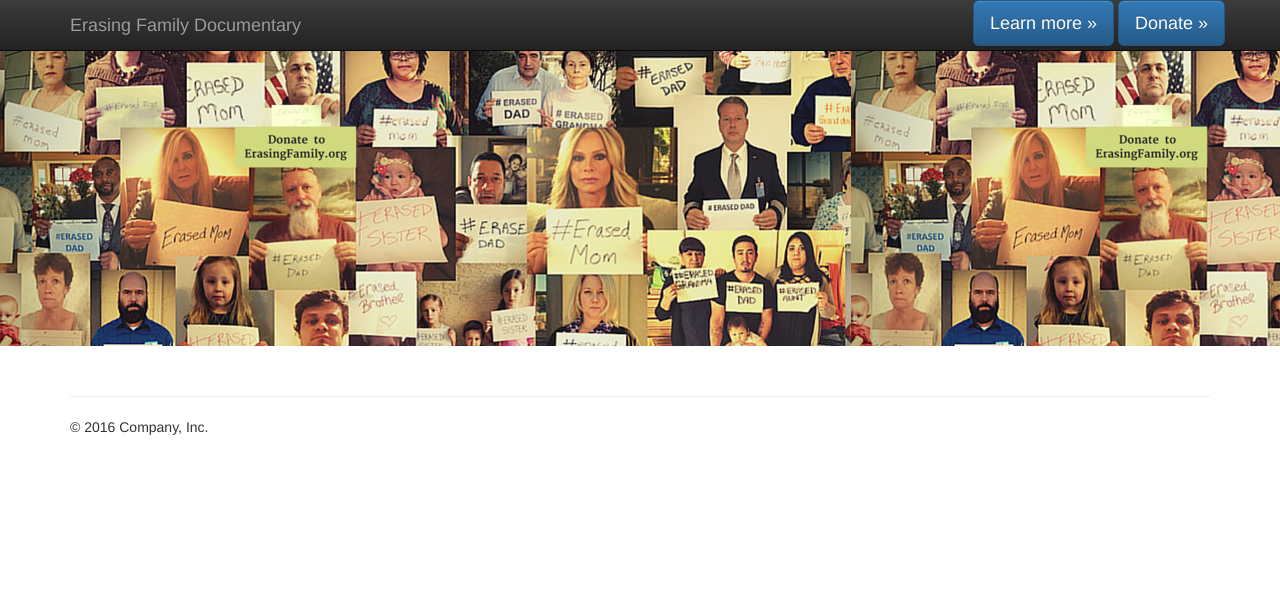
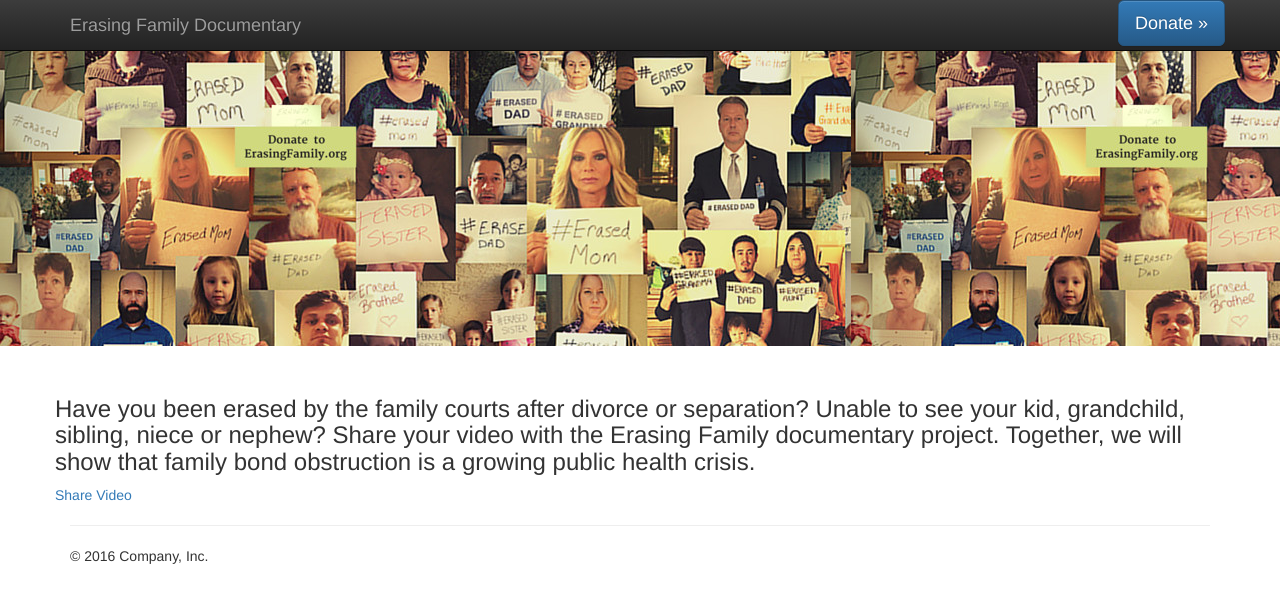
Before and after one commit to d1m0/mosaic, a Flask app: page / in a window 1280 px wide. Shown: the top 603 px of the page. Run offline with Flask 2, Linux system fonts and the light colour scheme; parts of the project's set-up code (start-up, migrations or seed data) failed here and were passed over; some libraries are stand-ins or nearby versions.

Commit message:
instruction views

```diff
--- a/mosaic/templates/base.html
+++ b/mosaic/templates/base.html
@@ -46,7 +46,6 @@
         </div>
         <div id="navbar" class="navbar-collapse collapse">
           <div id='button-container' class='navbar-right'>
-            <a class="btn btn-primary btn-lg" href="#" role="button">Learn more &raquo;</a>
             <a class="btn btn-primary btn-lg" href="#" role="button">Donate &raquo;</a>
           </div>
         </div><!--/.navbar-collapse -->
--- a/mosaic/templates/index.html
+++ b/mosaic/templates/index.html
@@ -1,3 +1,15 @@
 {% extends "base.html" %}
 {% block content %}
+<p>
+<h3>
+Have you been erased by the family courts after divorce or separation? Unable to see your kid,
+
+grandchild, sibling, niece or nephew? Share your video with the Erasing Family documentary project.
+
+Together, we will show that family bond obstruction is a growing public health crisis.
+
+</h3>
+</p>
+
+<a href='/instructions'> Share Video </a>
 {% endblock %}
--- a/mosaic/views.py
+++ b/mosaic/views.py
@@ -19,6 +19,11 @@ def internal_error(error):
 def index():
     return render_template('index.html',
         title='Home')
+
+@app.route('/instructions')
+def instructions():
+    return render_template('instructions.html',
+        title='Instructions')
 
 @app.route('/upload', methods=['GET', 'POST'])
 def upload():
```
